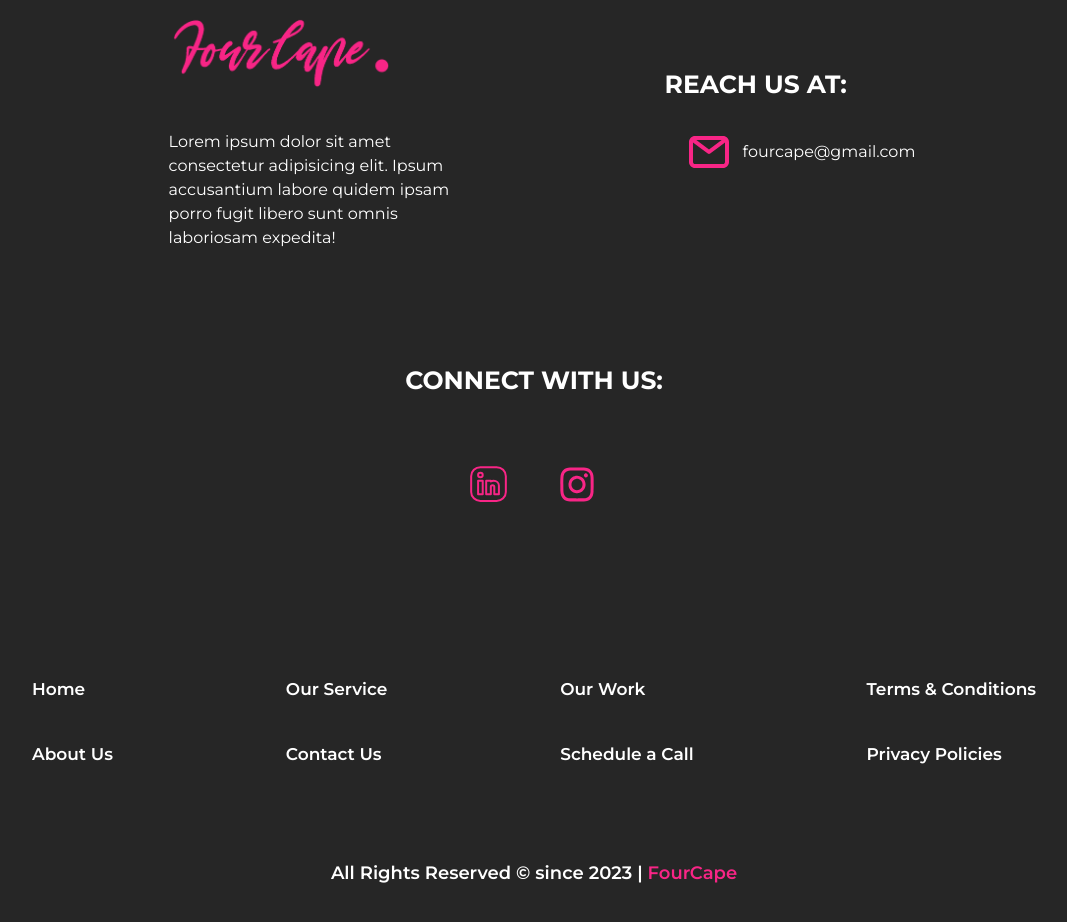
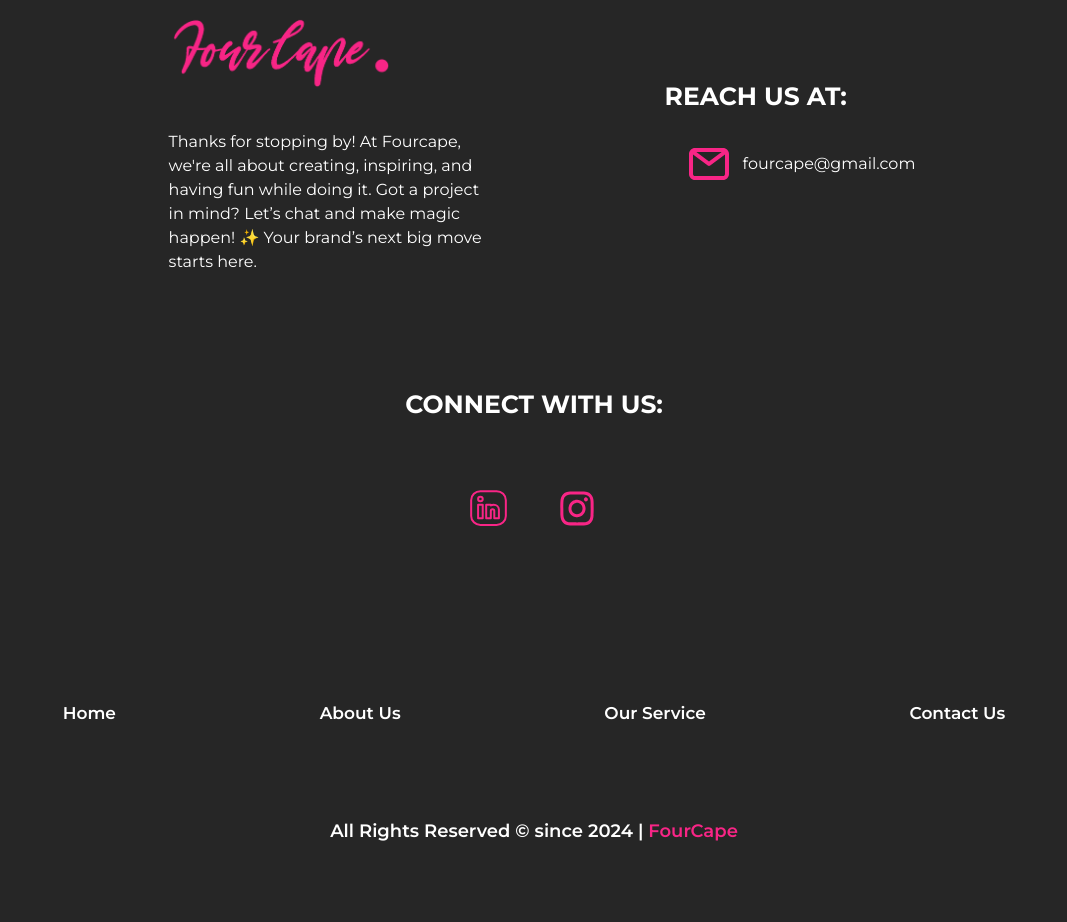
Before and after one commit to Four-Cape-Org/Four-Cape-Web-Frontend, a React (Vite) app: page / in a window 1280 px wide. Shown: the part 7980-8902 px from the top of the page, without its empty margins (106-1173 px from the left). Built offline with nearby package versions, Linux system fonts and the light colour scheme.

Commit message:
Updated Footer

```diff
--- a/src/Components/Footer.jsx
+++ b/src/Components/Footer.jsx
@@ -23,10 +23,11 @@ const Footer = ({bookCallRef, buttonVisible = true}) => {
         toast.error('This feature is not available yet!');
     }
 
-
     const scrollToElement = (ref) => {
         ref.current?.scrollIntoView({behavior: 'smooth'});
-      };
+    };
+
+    const year = new Date().getFullYear();
 
   return (
     <div className='footer'>
@@ -48,7 +49,7 @@ const Footer = ({bookCallRef, buttonVisible = true}) => {
 
             <div className='flex flex-col justify-center sm:items-start items-center lg:w-[25%] md:w-[30%] sm:w-[35%] w-[85%] lg:mx-[6em] md:mx-[4em] sm:mx-[2em] my-[3.5em]'>
                 <img src={Logo} className='w-[14em] lg:mb-[40px] mb-[20px]' alt="FourCape" />
-                <p className='lg:text-[16px] md:text-[14px] sm:text-[14px] text-[14px] sm:text-left text-center'>Lorem ipsum dolor sit amet consectetur adipisicing elit. Ipsum accusantium labore quidem ipsam porro fugit libero sunt omnis laboriosam expedita!</p>
+                <p className='lg:text-[16px] md:text-[14px] sm:text-[14px] text-[14px] sm:text-left text-center'>Thanks for stopping by! At Fourcape, we're all about creating, inspiring, and having fun while doing it. Got a project in mind? Let’s chat and make magic happen! ✨ Your brand’s next big move starts here.</p>
             </div>
 
             <div className="lg:mx-[5em] md:mx-[3em] sm:mx-[2em] my-[3.5em]">
@@ -103,6 +104,7 @@ const Footer = ({bookCallRef, buttonVisible = true}) => {
         </div>
 
 
+        {/*
         <div className='flex flex-row justify-evenly items-center flex-wrap'>
 
             <ul className='flex flex-col justify-center sm:items-start items-center'>
@@ -144,8 +146,28 @@ const Footer = ({bookCallRef, buttonVisible = true}) => {
             </ul>
 
         </div>
+        */}
 
-        <p className='text-center py-[4em] md:text-[18px] text-[15px] font-semibold'>All Rights Reserved © since 2023 | <span className='text-accent-color'>FourCape</span></p>
+
+        <ul className='flex flex-row justify-evenly items-center flex-wrap'>
+
+          <li className="my-[20px] mx-[35px] font-semibold">
+            <Link to='/' className='hover:text-accent-color md:text-[17px] text-[13px]'>Home</Link>
+          </li>
+          <li className="my-[20px] mx-[35px] font-semibold">
+            <Link to='/about' className='hover:text-accent-color md:text-[17px] text-[13px]'>About Us</Link>
+          </li>
+          <li className="my-[20px] mx-[35px] font-semibold">
+            <Link to='/services' className='hover:text-accent-color md:text-[17px] text-[13px]'>Our Service</Link>
+          </li>
+          <li className="my-[20px] mx-[35px] font-semibold">
+            <Link to='/contact' className='hover:text-accent-color md:text-[17px] text-[13px]'>Contact Us</Link>
+          </li>
+
+        </ul>
+
+
+        <p className='text-center py-[4em] md:text-[18px] text-[15px] font-semibold'>All Rights Reserved © since {year} | <span className='text-accent-color'>FourCape</span></p>
 
     </div>
   )
--- a/src/index.css
+++ b/src/index.css
@@ -19,7 +19,7 @@
     body{
         background-color: #262626;
         color: white;
-        overflow-x: hidden;
+        overflow-x: hidden !important;
     }
 
     .noSelect {
```
Also changed, not shown: to-do.txt.
